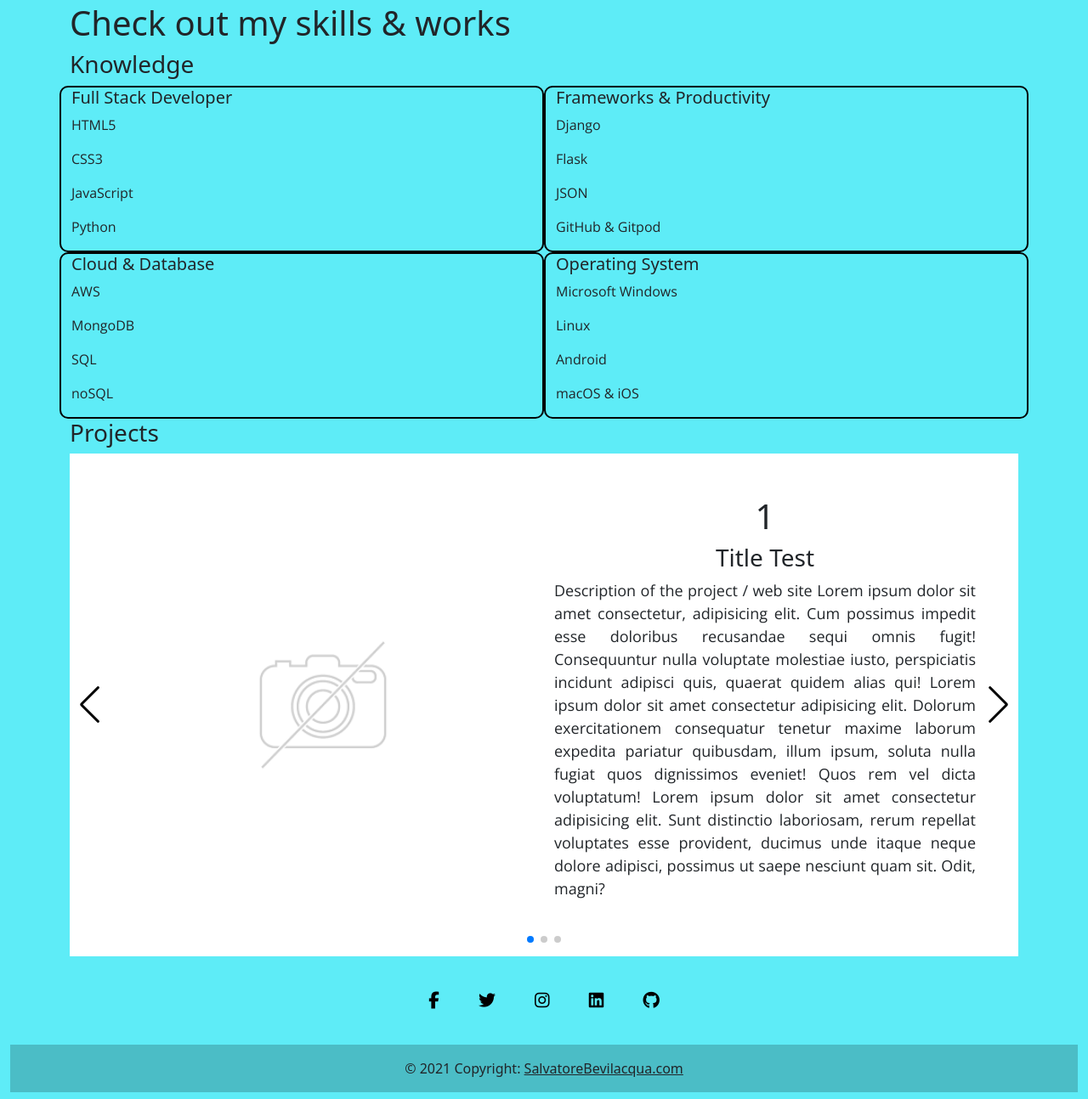
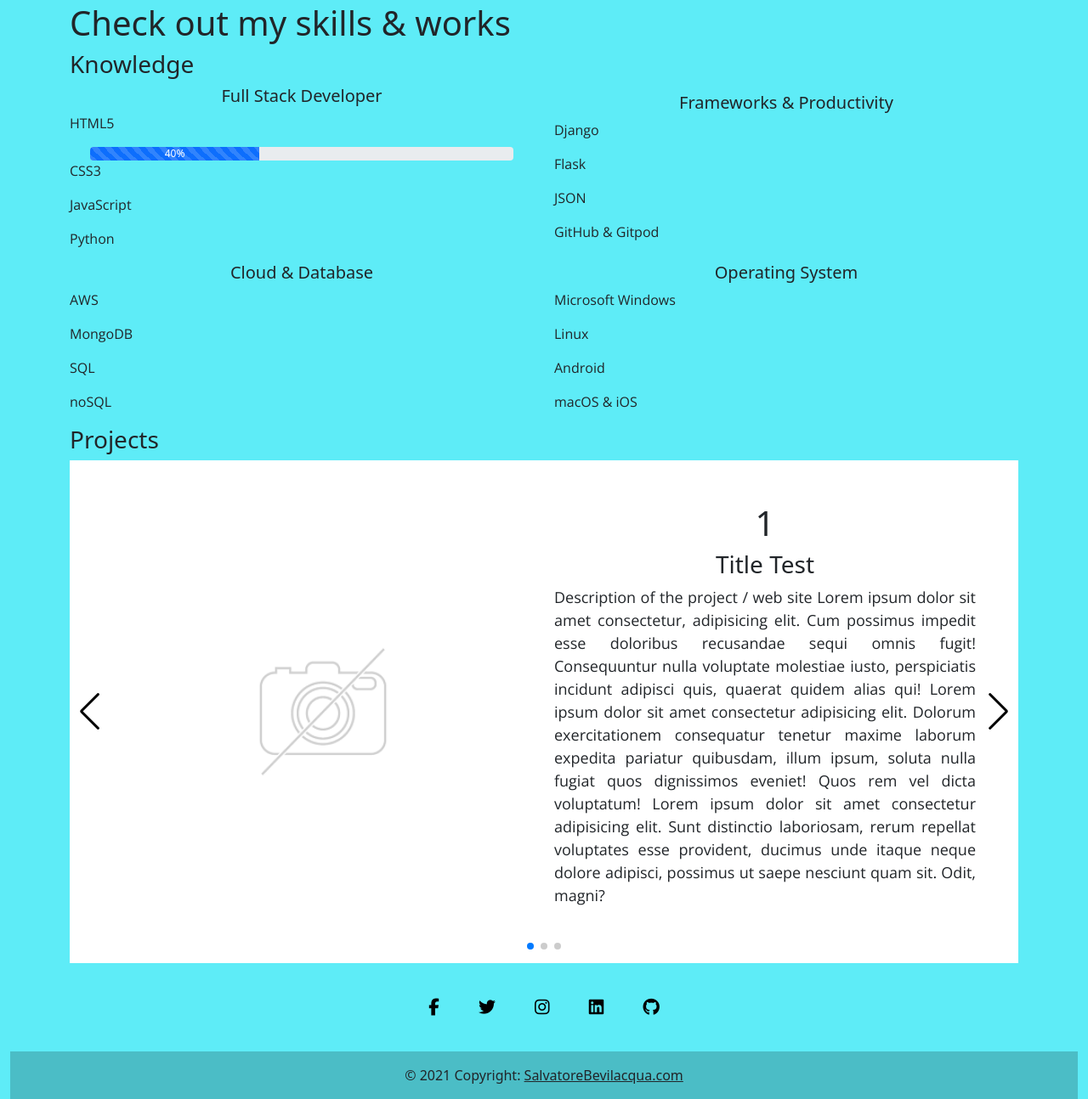
Before and after one commit to SalvatoreBevilacqua/SalvatoreBevilacqua, a Django app: page /portfolio in a window 1280 px wide. Shown: the part 91-1385 px from the top of the page at 85% size. Run offline with Django 3.2, Linux system fonts and the light colour scheme; some libraries are stand-ins or nearby versions.

Commit message:
restored Knowledge Bar Section

```diff
--- a/portfolio/templates/home/portfolio.html
+++ b/portfolio/templates/home/portfolio.html
@@ -13,29 +13,36 @@
 <!-- Knowledge Bar Section -->
 <div class="container">
     <h3>Knowledge</h3>
-    <div class="row">
-        <div class="col-12 col-md-6 my-auto brbox">
+    <div class="row text-center">
+        <div class="col-12 col-md-6 my-auto">
             <h5>Full Stack Developer</h5>
             <p class="text-black csstext">HTML5</p>
+                <div class="container">
+                    <div class="progress">
+                        <div class="progress-bar progress-bar-striped active" role="progressbar" aria-valuenow="40" aria-valuemin="0" aria-valuemax="100" style="width:40%">
+                        40%
+                        </div>
+                    </div>
+                </div>
             <p class="text-black csstext">CSS3</p>
             <p class="text-black csstext">JavaScript</p>
             <p class="text-black csstext">Python</p>
         </div>
-        <div class="col-12 col-md-6 my-auto brbox">
+        <div class="col-12 col-md-6 my-auto">
             <h5>Frameworks & Productivity</h5>
             <p class="text-black csstext">Django</p>
             <p class="text-black csstext">Flask</p>
             <p class="text-black csstext">JSON</p>
             <p class="text-black csstext">GitHub & Gitpod</p>
         </div>
-        <div class="col-12 col-md-6 my-auto brbox">
+        <div class="col-12 col-md-6 my-auto">
             <h5>Cloud & Database</h5>
             <p class="text-black csstext">AWS</p>
             <p class="text-black csstext">MongoDB</p>
             <p class="text-black csstext">SQL</p>
             <p class="text-black csstext">noSQL</p>
         </div>
-        <div class="col-12 col-md-6 my-auto brbox">
+        <div class="col-12 col-md-6 my-auto">
             <h5>Operating System</h5>
             <p class="text-black csstext">Microsoft Windows</p>
             <p class="text-black csstext">Linux</p>
--- a/static/css/base.css
+++ b/static/css/base.css
@@ -199,10 +199,7 @@ p.under_p:hover:after {
 
 /*---------------------Knowledge Bar Section */
 
-.brbox {
-    border: 2px solid rgb(0, 0, 0);
-    border-radius: 10px;
-}
+
 
 /*---------------------Swiper */
 
```
